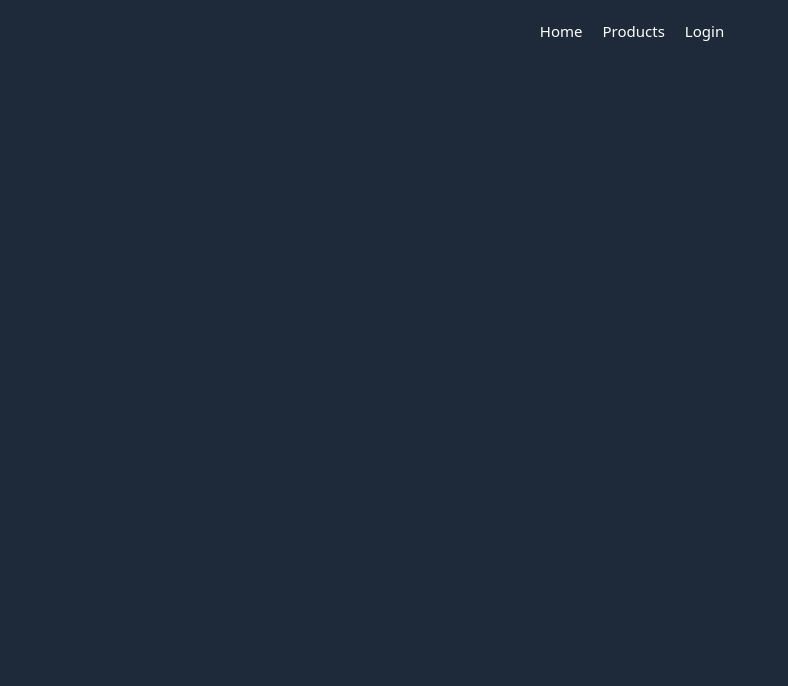
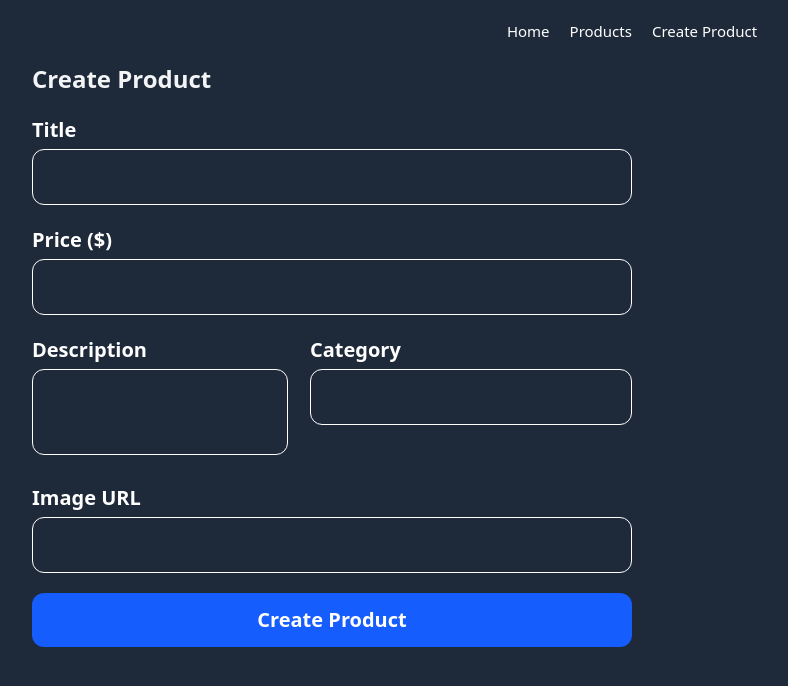
Before and after one commit to strictlyManish/New-Series, a React (Vite) app in the folder Frontend/: page /admin/create-product in a window 1280 px wide. Before the commit this address had no page. Shown: the top 686 px of the page, without its empty margins (8-796 px from the left). Built offline with nearby package versions, Linux system fonts and the light colour scheme.

Commit message:
creat product creation page

```diff
--- a/Frontend/src/App.jsx
+++ b/Frontend/src/App.jsx
@@ -1,7 +1,16 @@
+import { useDispatch, useSelector } from 'react-redux';
 import Navbar from './components/Navbar';
 import Mainroutes from './routes/Mainroutes';
+import { useEffect } from 'react';
+import { asyncGetCurrentUser } from './app/actions/userAction';
 
 function App() {
+
+  const dispatch = useDispatch();
+  useEffect(()=>{
+    dispatch(asyncGetCurrentUser())
+  },[])
+
   return (
     <div className='h-screen bg-gray-800 text-white font-thin px-10 py-5 text-[20px]'>
       <Navbar/>
--- a/Frontend/src/app/actions/userAction.jsx
+++ b/Frontend/src/app/actions/userAction.jsx
@@ -1,4 +1,4 @@
-import toast, { Toaster } from 'react-hot-toast';
+import toast from 'react-hot-toast';
 import axios from "../../utils/axios.config";
 import { loaduser } from '../reducers/userSlice';
 
@@ -11,7 +11,7 @@ export const asyncRegisterUser = (user) => async (dispatchEvent, getState) => {
     }
 };
 
-export const asyncLoginUser = (user) => async (dispatchEvent, getState) => {
+export const asyncLoginUser = async (user) => {
     try {
         const { data } = await axios.get(`/users?${user.email}&password=${user.password}`);
 
@@ -21,10 +21,9 @@ export const asyncLoginUser = (user) => async (dispatchEvent, getState) => {
         }
 
     } catch (error) {
-        toast.error('Error durin logged in')
+        toast.error('Error during logged in')
     }
 };
-
 
 export const asyncLogOutUser = () => {
     try {
@@ -34,14 +33,13 @@ export const asyncLogOutUser = () => {
     }
 };
 
-
 export const asyncGetCurrentUser = () => async (dispatchEvent, getState) => {
     try {
         const user = JSON.parse((localStorage.getItem('user')))
         if (user) {
             dispatchEvent(loaduser(user))
         } else {
-            console.log('user not found')
+            toast.success('user Logged out!')
         }
     } catch (error) {
         toast.error('Error durin logged in')
--- a/Frontend/src/app/reducers/userSlice.jsx
+++ b/Frontend/src/app/reducers/userSlice.jsx
@@ -1,7 +1,7 @@
 import { createSlice } from '@reduxjs/toolkit';
 
 const initialState = {
-    users: []
+    users:[]
 };
 
 
--- a/Frontend/src/components/Navbar.jsx
+++ b/Frontend/src/components/Navbar.jsx
@@ -1,7 +1,12 @@
-import React from 'react'
 import { NavLink } from 'react-router-dom'
+import { useSelector } from 'react-redux';
 
 function Navbar() {
+
+  const user = useSelector((state) => state.useReducer.users);
+
+
+
   return (
     <div className='flex justify-center items-center gap-x-5 text-[15px]'>
       <NavLink to='/' >
@@ -10,9 +15,17 @@ function Navbar() {
       <NavLink to='/products' >
         Products
       </NavLink>
+
+      {user ? <>
+        <NavLink to='/admin/create-product' >
+          Create Product
+        </NavLink>
+      </> : <>
         <NavLink to='/login' >
           Login
         </NavLink>
+
+      </>}
     </div>
   )
 }
--- a/Frontend/src/pages/Login.jsx
+++ b/Frontend/src/pages/Login.jsx
@@ -14,7 +14,8 @@ export default function Login() {
   const navigate = useNavigate();
 
   const onSubmit = (data) => {
-    dispatch(asyncLoginUser(data));
+  dispatch(asyncLoginUser(data));
+  console.log(l)
     navigate('/products')
   };
 
@@ -31,6 +32,7 @@ export default function Login() {
               Email
             </label>
             <input
+              autoComplete="on"
               type="email"
               {...register("email", { required: "Email is required" })}
               placeholder="you@example.com"
@@ -46,6 +48,7 @@ export default function Login() {
               Password
             </label>
             <input
+              autoComplete="on"
               type="password"
               {...register("password", { required: "Password is required" })}
               placeholder="••••••••"
--- a/Frontend/src/pages/admin/Createproduct.jsx
+++ b/Frontend/src/pages/admin/Createproduct.jsx
@@ -1,9 +1,105 @@
-import React from 'react'
+import { useForm } from "react-hook-form";
 
-function CreateProduct() {
+export default function CreateProduct() {
+  const {
+    register,
+    handleSubmit,
+    formState: { errors },
+    reset,
+  } = useForm();
+
+  const onSubmit = (data) => {
+    console.log("Product Data:", data);
+    alert("✅ Product Created! Check console for details.");
+    reset();
+  };
+
   return (
-    <div>CreateProduct</div>
-  )
+
+    <form
+      onSubmit={handleSubmit(onSubmit)}
+      className="flex flex-col gap-5 mt-5 w-1/2"
+    >
+      <h2 className="text-2xl font-bold text-gray-100">Create Product</h2>
+
+
+      {/* Title */}
+      <div>
+        <label className="block mb-1 font-semibold">Title</label>
+        <input
+          type="text"
+          className="w-full border p-3 rounded-xl focus:ring-2 focus:ring-blue-500 outline-none"
+          {...register("title", { required: "Title is required" })}
+        />
+        {errors.title && (
+          <p className="text-red-500 text-sm">{errors.title.message}</p>
+        )}
+      </div>
+
+      {/* Price */}
+      <div>
+        <label className="block mb-1 font-semibold">Price ($)</label>
+        <input
+          type="number"
+          step="0.01"
+          className="w-full border p-3 rounded-xl focus:ring-2 focus:ring-blue-500 outline-none"
+          {...register("price", {
+            required: "Price is required",
+            min: { value: 1, message: "Price must be at least 1" },
+          })}
+        />
+        {errors.price && (
+          <p className="text-red-500 text-sm">{errors.price.message}</p>
+        )}
+      </div>
+
+      <div className="flex justify-between">
+        {/* Description */}
+        <div>
+          <label className="block mb-1 font-semibold">Description</label>
+          <textarea
+            className="w-[20vw] border p-3 rounded-xl resize-none focus:ring-2 focus:ring-blue-500 outline-none"
+            {...register("description", { required: "Description is required" })}
+          ></textarea>
+          {errors.description && (
+            <p className="text-red-500 text-sm">{errors.description.message}</p>
+          )}
+        </div>
+
+        {/* Category */}
+        <div>
+          <label className="block mb-1 font-semibold">Category</label>
+          <input
+            type="text"
+            className="w-full border p-3 rounded-xl focus:ring-2 focus:ring-blue-500 outline-none"
+            {...register("category", { required: "Category is required" })}
+          />
+          {errors.category && (
+            <p className="text-red-500 text-sm">{errors.category.message}</p>
+          )}
+        </div>
+      </div>
+
+      {/* Image */}
+      <div>
+        <label className="block mb-1 font-semibold">Image URL</label>
+        <input
+          type="text"
+          className="w-full border p-3 rounded-xl focus:ring-2 focus:ring-blue-500 outline-none"
+          {...register("image", { required: "Image URL is required" })}
+        />
+        {errors.image && (
+          <p className="text-red-500 text-sm">{errors.image.message}</p>
+        )}
+      </div>
+
+      <button
+        type="submit"
+        className="w-full bg-blue-600 text-white p-3 rounded-xl hover:bg-blue-700 transition font-semibold"
+      >
+        Create Product
+      </button>
+    </form>
+
+  );
 }
-
-export default CreateProduct
--- a/Frontend/src/routes/Mainroutes.jsx
+++ b/Frontend/src/routes/Mainroutes.jsx
@@ -1,17 +1,22 @@
-import React from 'react'
-import {Routes,Route} from 'react-router-dom'
+import { Routes, Route } from 'react-router-dom'
 import Home from './../pages/Home';
 import Products from './../pages/Products';
 import Login from './../pages/Login';
 import Register from './../pages/Register';
+import CreateProduct from './../pages/admin/CreateProduct';
+import UpdateProduct from './../pages/admin/UpdateProduct';
 
 function Mainroutes() {
   return (
     <Routes>
-        <Route  path='/' element={<Home/>} />
-        <Route path='/products' element={<Products/>} />
-        <Route path='/login' element={<Login/>}/>
-        <Route path='/register' element={<Register/>}/>
+      <Route path='/' element={<Home />} />
+      <Route path='/products' element={<Products />} />
+      <Route path='/login' element={<Login />} />
+      <Route path='/register' element={<Register />} />
+
+
+      <Route path='/admin/create-product' element={<CreateProduct />} />
+      <Route path='/admin/update-product/:id' element={<UpdateProduct />} />
     </Routes>
   )
 }
```
Also changed, not shown: 1 other file (tests, documents, lock files or other folders). Lines whose indentation alone changed are shown as unchanged.
